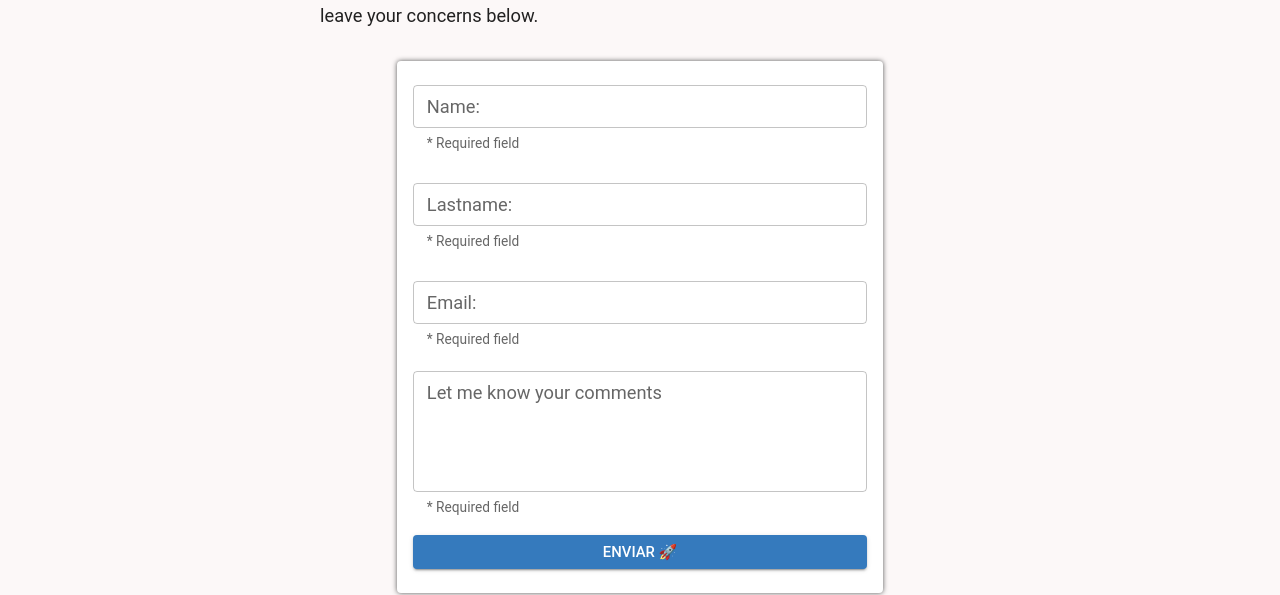
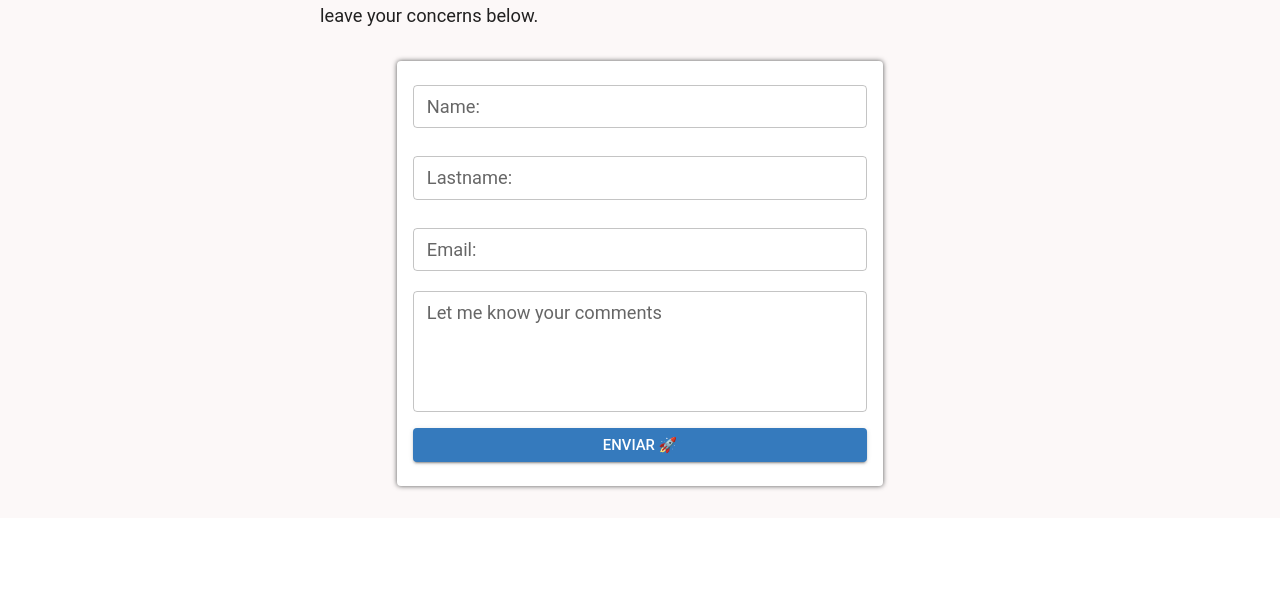
Before and after one commit to lupydev/pet-finder, a React (Vite) app in the folder front/: page /contact in a window 1280 px wide. Shown: the part 252-847 px from the top of the page. After the commit the page ends 800 px from the top, so only its background shows below. Built offline with nearby package versions, Linux system fonts and the light colour scheme.

Commit message:
Validating forms with formik

```diff
--- a/front/src/components/contact-form/ContactForm.tsx
+++ b/front/src/components/contact-form/ContactForm.tsx
@@ -1,3 +1,4 @@
+import React from 'react'
 import {
     Box,
     Card,
@@ -7,27 +8,34 @@ import {
     TextField,
     Typography,
     Button,
-    FormControl,
-    TextareaAutosize,
+    Alert
 } from '@mui/material'
+import { Formik, Form } from 'formik'
+import { useState } from 'react'
 
-import React from 'react'
-import { useState } from 'react';
+interface typesContactForm {
+    name: string
+    lastname: string
+    email: string
+    comments: string
+}
 
-const initialForm = {
+const initialForm: typesContactForm = {
     name: '',
     lastname: '',
     email: '',
-    comments: ''
+    comments: '',
 }
 
 const ContactForm: React.FC = () => {
+    const [contactform, setContactform] = useState(initialForm)
+    const [submittedForm, setSubmitedform] = useState(false)
 
-    const [contactform, setContactform] = useState(initialForm)
+    const handleChange = (e: React.FormEvent<HTMLInputElement>): void => {}
 
-    const handleChange = () => {}
+    const handleBlur = () => {}
 
-    const handleSubmit = (e: React.FormEvent) => {
+    const handleSubmit = (e: React.FormEvent<HTMLInputElement>): void => {
         e.preventDefault()
         alert('Thanks for your feedback!')
     }
@@ -80,7 +88,66 @@ const ContactForm: React.FC = () => {
                     }}
                 >
                     <CardContent sx={{ width: '100%', margin: '0 auto' }}>
-                        <form onSubmit={handleSubmit}>
+                        <Formik
+                            initialValues={initialForm}
+                            onSubmit={(values, { resetForm }) => {
+                                resetForm()
+                               setSubmitedform(true);
+
+                               setTimeout(() => {
+                                setSubmitedform(false)
+                               }, 1500);
+                            }}
+                            validate={(values) => {
+                                let contactFormErrors: any = {}
+
+                                // Name validation
+                                if (!values.name) {
+                                    contactFormErrors.name ='* Name field is required'
+                                } else if (!/^[a-zA-ZÀ-ÿ\s]{1,40}$/.test(values.name)) {
+                                    contactFormErrors.name ='* The name field allows only letters and blank spaces'
+                                }
+
+                                // Lastname validation
+                                if (!values.lastname) {
+                                    contactFormErrors.lastname ='* Lastname is required'
+                                } else if (!/^[a-zA-ZÀ-ÿ\s]{1,40}$/.test(values.lastname)) {
+                                    contactFormErrors.lastname ='* The lastname field allows only letters and blank spaces'
+                                }
+
+                                // Email validation
+                                if (!values.email) {
+                                    contactFormErrors.email ='* Email is required'
+                                } else if (!/^[a-zA-Z0-9_.+-]+@[a-zA-Z0-9-]+\.[a-zA-Z0-9-.]+$/.test(values.email)) {
+                                    contactFormErrors.email =
+                                        '* The e-mail field allows only letters, numbers, periods, hyphens and underscores.'
+                                }
+
+                                // // Comments validation
+                                // if (!values.comments) {
+                                //     contactFormErrors.comments =
+                                //         '* comments is required'
+                                // } else if (
+                                //     !/^[a-zA-ZÀ-ÿ\s]{1,40}$/.test(
+                                //         values.comments
+                                //     )
+                                // ) {
+                                //     contactFormErrors.comments =
+                                //         '* The comments field allows only letters and blank spaces'
+                                // }
+
+                                return contactFormErrors
+                            }}
+                        >
+                            {({
+                                values,
+                                errors,
+                                touched,
+                                handleChange,
+                                handleBlur,
+                            }) => (
+                                <Form>
+                                    {/* {console.log(errors)} */}
                                     <Grid
                                         container
                                         direction="row"
@@ -102,9 +169,17 @@ const ContactForm: React.FC = () => {
                                                 name="name"
                                                 margin="dense"
                                                 label="Name:"
-                                        helperText="* Required field"
+                                                helperText={
+                                                    touched.name && errors.name && (
+                                                        <Box sx={{color: '#dc3545',fontWeight:'bold',}}>
+                                                            {errors.name}
+                                                        </Box>
+                                                    )
+                                                }
                                                 size="small"
                                                 onChange={handleChange}
+                                                onBlur={handleBlur}
+                                                value={values.name}
                                             />
                                         </Grid>
                                         <Grid
@@ -122,9 +197,24 @@ const ContactForm: React.FC = () => {
                                                 name="lastname"
                                                 margin="dense"
                                                 label="Lastname:"
-                                        helperText="* Required field"
+                                                helperText={
+                                                    touched.lastname &&
+                                                    errors.lastname && (
+                                                        <Box
+                                                            sx={{
+                                                                color: '#dc3545',
+                                                                fontWeight:
+                                                                    'bold',
+                                                            }}
+                                                        >
+                                                            {errors.lastname}
+                                                        </Box>
+                                                    )
+                                                }
                                                 size="small"
                                                 onChange={handleChange}
+                                                onBlur={handleBlur}
+                                                value={values.lastname}
                                             />
                                         </Grid>
                                         <Grid
@@ -142,9 +232,24 @@ const ContactForm: React.FC = () => {
                                                 name="email"
                                                 margin="dense"
                                                 label="Email:"
-                                        helperText="* Required field"
+                                                helperText={
+                                                    touched.email &&
+                                                    errors.email && (
+                                                        <Box
+                                                            sx={{
+                                                                color: '#dc3545',
+                                                                fontWeight:
+                                                                    'bold',
+                                                            }}
+                                                        >
+                                                            {errors.email}
+                                                        </Box>
+                                                    )
+                                                }
                                                 size="small"
                                                 onChange={handleChange}
+                                                onBlur={handleBlur}
+                                                value={values.email}
                                             />
                                         </Grid>
                                         <Grid
@@ -158,14 +263,29 @@ const ContactForm: React.FC = () => {
                                             <TextField
                                                 sx={{ width: '100%' }}
                                                 id="outlined-multiline-static"
-                                        name="comment"
+                                                name="comments"
                                                 error={false}
                                                 label="Let me know your comments"
                                                 multiline
                                                 rows={4}
-                                        helperText="* Required field"
+                                                helperText={
+                                                    touched.comments &&
+                                                    errors.comments && (
+                                                        <Box
+                                                            sx={{
+                                                                color: '#dc3545',
+                                                                fontWeight:
+                                                                    'bold',
+                                                            }}
+                                                        >
+                                                            {errors.comments}
+                                                        </Box>
+                                                    )
+                                                }
                                                 size="small"
+                                                onBlur={handleBlur}
                                                 onChange={handleChange}
+                                                value={values.comments}
                                             />
                                         </Grid>
                                         <Grid
@@ -184,9 +304,18 @@ const ContactForm: React.FC = () => {
                                             >
                                                 Enviar 🚀
                                             </Button>
+                                            {submittedForm && <Alert
+                                                sx={{ margin: '1rem 0' }}
+                                                variant="filled"
+                                                severity="success"
+                                            >
+                                                Thanks for your feedback!
+                                            </Alert>}
                                         </Grid>
                                     </Grid>
-                        </form>
+                                </Form>
+                            )}
+                        </Formik>
                     </CardContent>
                 </Card>
             </Box>
```
Lines whose indentation alone changed are shown as unchanged.
